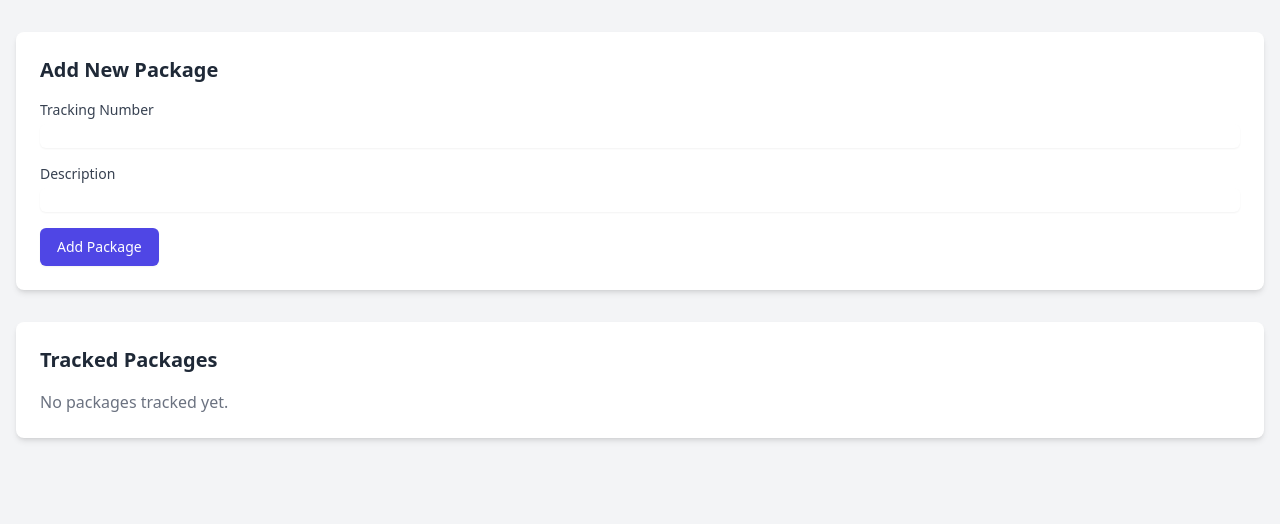
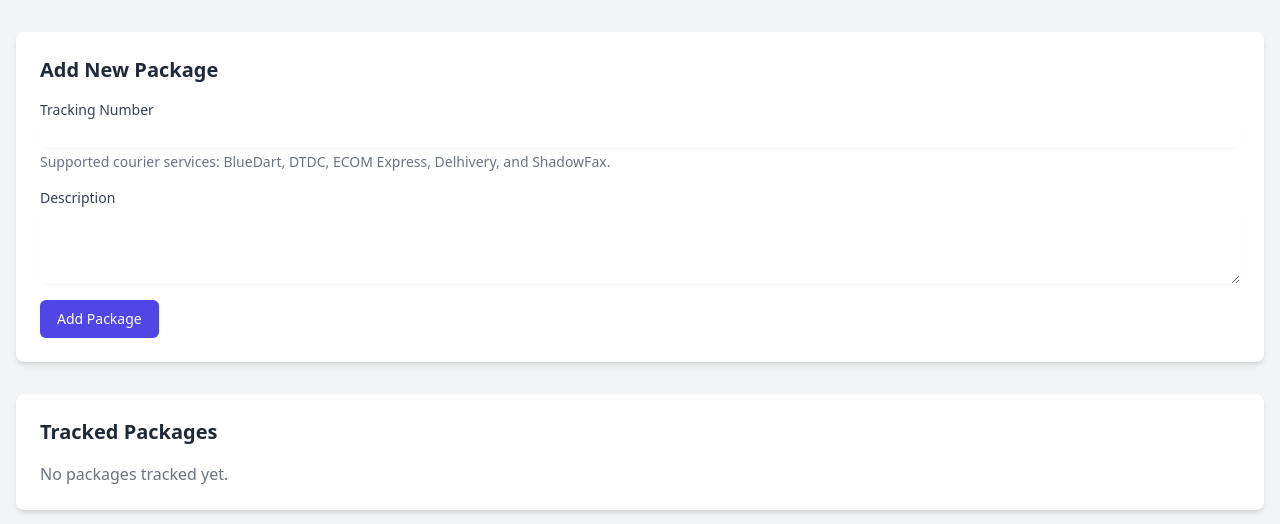
Before and after one commit to sreevardhanreddi/delivery-tracker, a FastAPI app: page / in a window 1280 px wide. Shown: the part 100-624 px from the top of the page. Run offline with FastAPI, Linux system fonts and the light colour scheme; data that the repository does not hold is empty; parts of the project's set-up code (start-up, migrations or seed data) failed here and were passed over; some libraries are stand-ins or nearby versions.

Commit message:
feat: add favicon and update input fields for tracking number and description in index.html

```diff
--- a/templates/index.html
+++ b/templates/index.html
@@ -16,6 +16,8 @@
   <meta charset="UTF-8">
   <meta name="viewport" content="width=device-width, initial-scale=1.0">
   <title>Indian Courier Tracking Hub</title>
+  <!-- Favicon -->
+  <link rel="icon" type="image/jpeg" href="/static/images/favicon.jpg">
   <!-- Tailwind CSS via CDN -->
   <script src="https://cdn.tailwindcss.com"></script>
   <script>
@@ -110,12 +112,14 @@
             Number</label>
           <input type="text" id="tracking_number" name="number" required
             class="mt-1 block w-full rounded-md border-gray-300 dark:border-gray-600 dark:bg-gray-700 dark:text-white shadow-sm focus:border-indigo-500 focus:ring-indigo-500">
+          <p class="mt-1 text-sm text-gray-500 dark:text-gray-400">Supported courier services: BlueDart, DTDC, ECOM
+            Express, Delhivery, and ShadowFax.</p>
         </div>
         <div>
           <label for="description"
             class="block text-sm font-medium text-gray-700 dark:text-gray-300">Description</label>
-          <input type="text" id="description" name="description" required
-            class="mt-1 block w-full rounded-md border-gray-300 dark:border-gray-600 dark:bg-gray-700 dark:text-white shadow-sm focus:border-indigo-500 focus:ring-indigo-500">
+          <textarea id="description" name="description" rows="3" required
+            class="mt-1 block w-full rounded-md border-gray-300 dark:border-gray-600 dark:bg-gray-700 dark:text-white shadow-sm focus:border-indigo-500 focus:ring-indigo-500"></textarea>
         </div>
         <button type="submit"
           class="inline-flex justify-center py-2 px-4 border border-transparent shadow-sm text-sm font-medium rounded-md text-white bg-indigo-600 hover:bg-indigo-700 focus:outline-none focus:ring-2 focus:ring-offset-2 focus:ring-indigo-500 dark:focus:ring-offset-gray-800">
```
